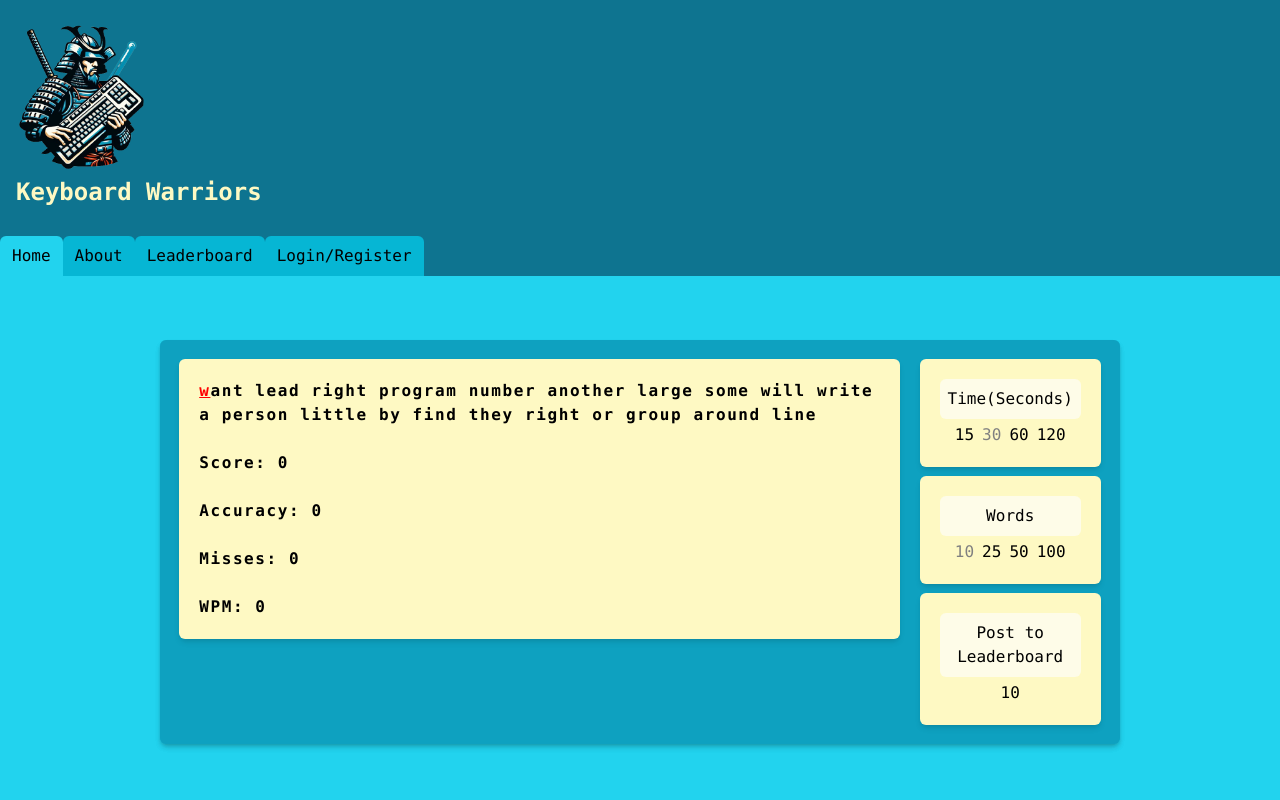
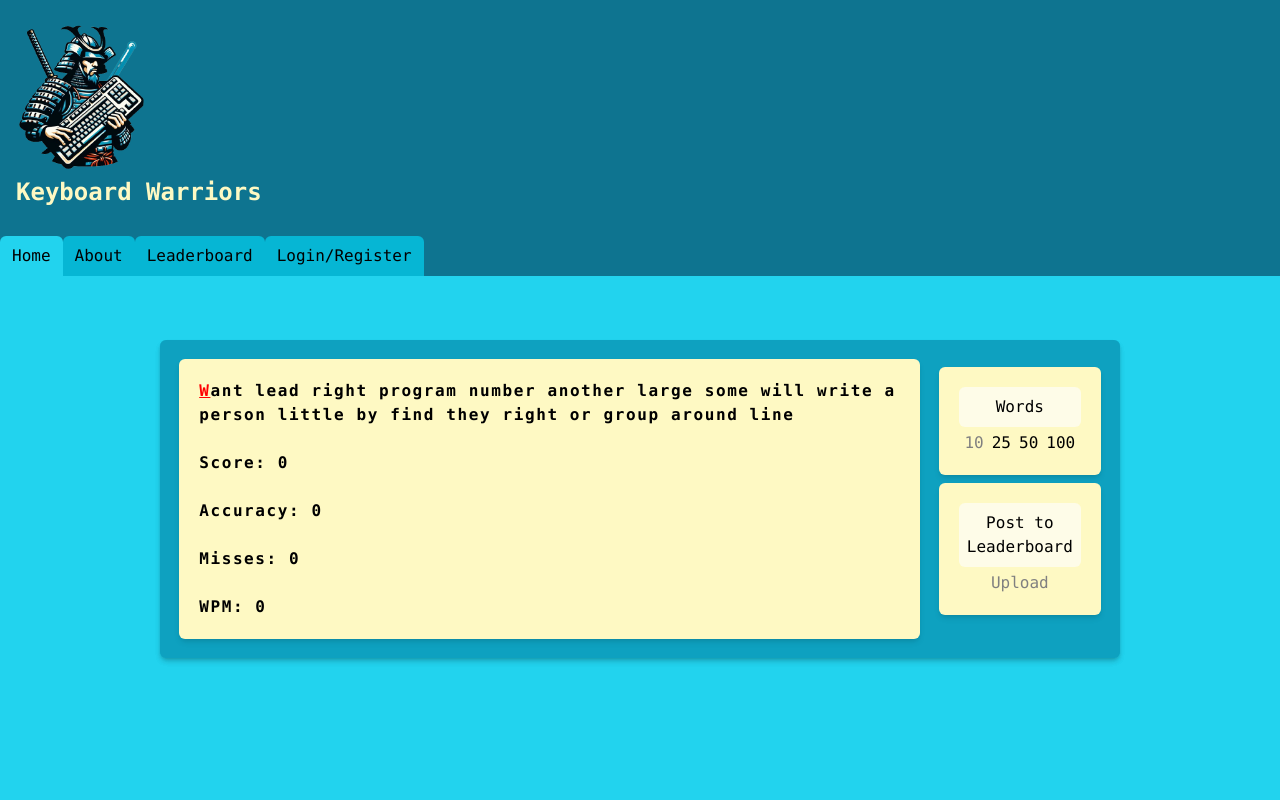
Before and after one commit to CNocilo/Project-Keyboard-Warrior, a React (Vite) app in the folder frontend/: page / in a window 1280 px wide. Shown: the top 800 px of the page. Built offline with nearby package versions, Linux system fonts and the light colour scheme; no server answers.

Commit message:
Fixed buttons, capitalization, removed time options

```diff
--- a/frontend/src/components/MainBodyGame.jsx
+++ b/frontend/src/components/MainBodyGame.jsx
@@ -20,11 +20,31 @@ const MainBodyGame = () => {
   const [time, setTime] = useState(30);
   const [words, setWords] = useState(10);
 
+  const [shouldReinit, setShouldReinit] = useState(false);
+
+  const handleWords = (button) => {
+    if (words !== button) {
+      setWords(button);
+      setShouldReinit(true);  // Set flag to true to indicate reInit should run
+    }
+  };
+
+  useEffect(() => {
+    if (shouldReinit) {
+      reInit();
+      setShouldReinit(false);  // Reset flag
+    }
+  }, [shouldReinit]);
+
   const reInit = () => {
     setPassage([]);
     setCurrentWord("");
     setWordHistory([]);
     setCurrentChar(0);
+    setIsFinished(false);
+    setScore(0);
+    setMisses(69);
+    setWPM(0);
     randomizePassage();
   }
 
@@ -35,20 +55,21 @@ const MainBodyGame = () => {
   }
 
   const randomizePassage = () => {
-    setCurrentWord(wordBank[getRandomInt(0,199)]);
-    //setCurrentWord(currentWord.charAt(0).toUpperCase() + currentWord.slice(1));
+    const randomWord = wordBank[getRandomInt(0,199)];
+    const capitalizedWord = randomWord.charAt(0).toUpperCase() + randomWord.slice(1);
+    setCurrentWord(capitalizedWord);
     for (let i = 0; i < words; i++) {
       setPassage((prev) => [...prev, wordBank[getRandomInt(0,199)]]);
     }
   }
 
-  const handleTime = (button) => {
+  /*const handleTime = (button) => {
     setTime(button);
   }
   const handleWords = (button) => {
-    //setWords(button);
-    //reInit();
-  }
+    setWords(button);
+    reInit();
+  }*/
 
   const handleLeaderboard = async () => {
     try{
@@ -122,11 +143,11 @@ const MainBodyGame = () => {
         setCurrentChar(0);
       }
       else if (currentChar === currentWord.length - 2 && passage.length === 0){
-        handleLeaderboard();
+        //handleLeaderboard();
         setIsFinished(true);
       }
     }
-    else if (event.key !== 'Shift' && event.key !== 'CapsLock') {
+    else if (event.key !== 'Shift' && event.key !== 'CapsLock' && !isFinished) {
       setMisses(misses + 1);
     }
 
@@ -174,37 +195,7 @@ const MainBodyGame = () => {
         </div>
       </section>
       <section className="p-[2%]">
-        <div className="container m-auto bg-yellow-100 p-5 rounded-md justify-center font-mono shadow-md">
-            <div className="bg-yellow-50 p-2 text-center rounded-md">
-                Time(Seconds)
-            </div>
-           <div className="flex space-x-2 pt-1 justify-center">
-                <button
-                    onClick={() => handleTime(15)}
-                    style={{ color: time === 15 ? 'gray' : 'black' }}>
-                <p>
-                    15
-                </p></button>
-                <button
-                    onClick={() => handleTime(30)}
-                    style={{ color: time === 30 ? 'gray' : 'black' }}>
-                <p>
-                    30
-                </p></button>
-                <button
-                    onClick={() => handleTime(60)}
-                    style={{ color: time === 60 ? 'gray' : 'black' }}>
-                <p>
-                    60
-                </p></button>
-                <button
-                    onClick={() => handleTime(120)}
-                    style={{ color: time === 120 ? 'gray' : 'black' }}>
-                <p>
-                    120
-                </p></button>
-           </div>
-        </div>
+
         <div className="container mt-[5%] bg-yellow-100 p-5 rounded-md justify-center font-mono shadow-md">
             <div className="bg-yellow-50 p-2 text-center rounded-md">
                 Words
@@ -244,9 +235,9 @@ const MainBodyGame = () => {
            <div className="flex space-x-2 pt-1 justify-center">
                 <button
                     onClick={() => handleLeaderboard()}
-                    style={{ color: words === (isFinished ? 'gray' : 'black' )}}>
+                    style={{ color: isFinished ? 'black' : 'gray' }}>
                 <p>
-                    10
+                    Upload
                 </p></button>
            </div>
         </div>
@@ -256,3 +247,38 @@ const MainBodyGame = () => {
 }
 
 export default MainBodyGame
+
+
+/* Time buttons, removing for now
+<div className="container m-auto bg-yellow-100 p-5 rounded-md justify-center font-mono shadow-md">
+            <div className="bg-yellow-50 p-2 text-center rounded-md">
+                Time(Seconds)
+            </div>
+           <div className="flex space-x-2 pt-1 justify-center">
+                <button
+                    onClick={() => handleTime(15)}
+                    style={{ color: time === 15 ? 'gray' : 'black' }}>
+                <p>
+                    15
+                </p></button>
+                <button
+                    onClick={() => handleTime(30)}
+                    style={{ color: time === 30 ? 'gray' : 'black' }}>
+                <p>
+                    30
+                </p></button>
+                <button
+                    onClick={() => handleTime(60)}
+                    style={{ color: time === 60 ? 'gray' : 'black' }}>
+                <p>
+                    60
+                </p></button>
+                <button
+                    onClick={() => handleTime(120)}
+                    style={{ color: time === 120 ? 'gray' : 'black' }}>
+                <p>
+                    120
+                </p></button>
+           </div>
+        </div>
+*/
```
